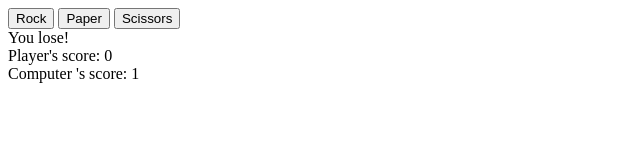
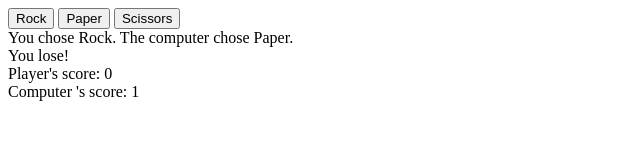
Before and after one commit to bizarf/odin-js-project-rock-paper-scissors, a plain HTML site: page index.html in a window 1280 px wide. Both pictures are taken after a click on the button "Rock". Shown: the whole page, without its empty margins (0-640 px from the left). Drawn offline with Linux system fonts and the light colour scheme.

Commit message:
Add another div which shows both players decisions

```diff
--- a/index.html
+++ b/index.html
@@ -12,6 +12,7 @@
         <button id="scissorsBtn">Scissors</button>
         </div>
         <div id="results">
+            <div id="bothPlayerChoice"></div>
             <div id="roundResult"></div>
             <div id="gameScore"></div>
             <div id="winnerDeclaration"></div>
--- a/rockpaperscissors.js
+++ b/rockpaperscissors.js
@@ -1,18 +1,7 @@
 const winResult = "You win!";
 const loseResult = "You lose!";
 const drawResult = "It's a draw!";
-
-// Determines the computer's choice
-function computerPlay() {
-    const computerPlayOptions = [
-        "Rock",
-        "Paper",
-        "Scissors"
-    ];
-
-    let randomComputerPlay = computerPlayOptions[Math.floor(Math.random() * computerPlayOptions.length)];
-    return randomComputerPlay;
-}
+let playerDecision = "";
 
 function playRound(playerSelection, computerSelection) {
     // player chooses rock
@@ -79,6 +68,7 @@ function game() {
 const roundResult = document.querySelector('#roundResult');
 const totalScore = document.querySelector('#gameScore');
 const winnerText = document.querySelector('#winnerDeclaration');
+const playersChoice = document.querySelector('#bothPlayerChoice');
 
 // Reset button function that will appear after the game ends
 const resetOption = document.querySelector('#resetOption');
@@ -89,6 +79,7 @@ resetBtn.addEventListener('click', () => {
     document.getElementById("rockBtn").disabled = false;
     document.getElementById("paperBtn").disabled = false;
     document.getElementById("scissorsBtn").disabled = false;
+    playersChoice.textContent = "";
     roundResult.textContent = "";
     totalScore.textContent = "";
     winnerText.textContent = "";
@@ -100,7 +91,7 @@ gameScore.setAttribute('style', 'white-space: pre;'); // CSS style to allow a ne
 // rock button
 const playerRock = document.querySelector('#rockBtn');
 playerRock.addEventListener('click', () => {
-    // console.log(playRound("rock", computerPlay()))
+    playerDecision = "Rock"
     roundResult.textContent = (playRound("rock", computerPlay()));
     totalScore.textContent = (`Player's score: ${playerScore} \r\n`);
     totalScore.textContent += (`Computer 's score: ${computerScore}`);
@@ -110,7 +101,7 @@ playerRock.addEventListener('click', () => {
 // paper button
 const playerPaper = document.querySelector('#paperBtn');
 playerPaper.addEventListener('click', () => {
-    // console.log(playRound("paper", computerPlay()))
+    playerDecision = "Paper"
     roundResult.textContent = (playRound("paper", computerPlay()));
     totalScore.textContent = (`Player's score: ${playerScore} \r\n`);
     totalScore.textContent += (`Computer 's score: ${computerScore}`);
@@ -120,7 +111,7 @@ playerPaper.addEventListener('click', () => {
 // scissors button
 const playerScissors = document.querySelector('#scissorsBtn');
 playerScissors.addEventListener('click', () => {
-    // console.log(playRound("scissors", computerPlay()))
+    playerDecision = "Scissors"
     roundResult.textContent = (playRound("scissors", computerPlay()));
     totalScore.textContent = (`Player's score: ${playerScore} \r\n`);
     totalScore.textContent += (`Computer 's score: ${computerScore}`);
@@ -147,3 +138,16 @@ function scoreCheck() {
         resetOption.appendChild(resetBtn);
     }
 }
+
+// Determines the computer's choice
+function computerPlay() {
+    const computerPlayOptions = [
+        "Rock",
+        "Paper",
+        "Scissors"
+    ];
+
+    let randomComputerPlay = computerPlayOptions[Math.floor(Math.random() * computerPlayOptions.length)];
+    playersChoice.textContent = (`You chose ${playerDecision}. The computer chose ${randomComputerPlay}.`);
+    return randomComputerPlay;
+}
```
